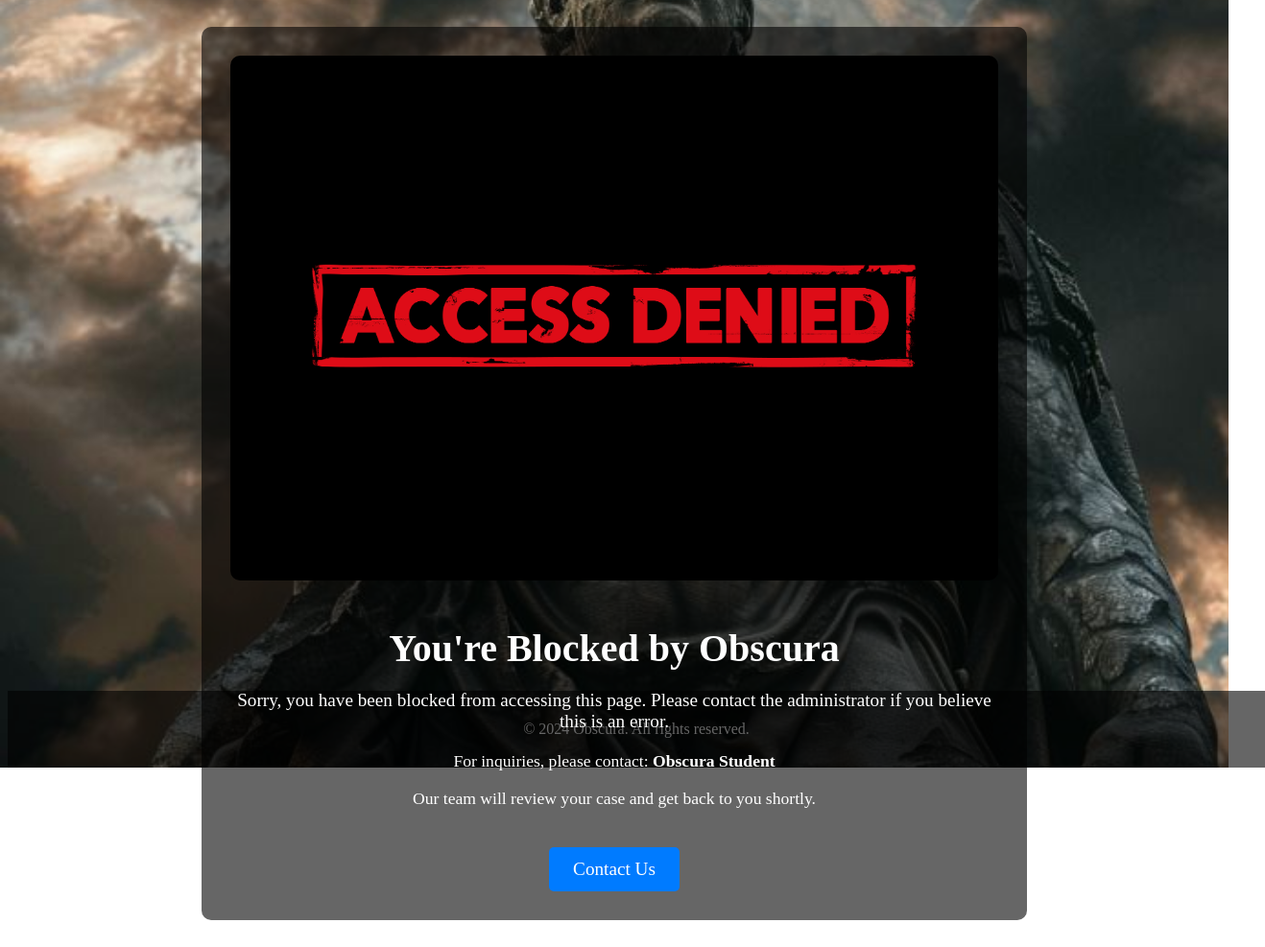
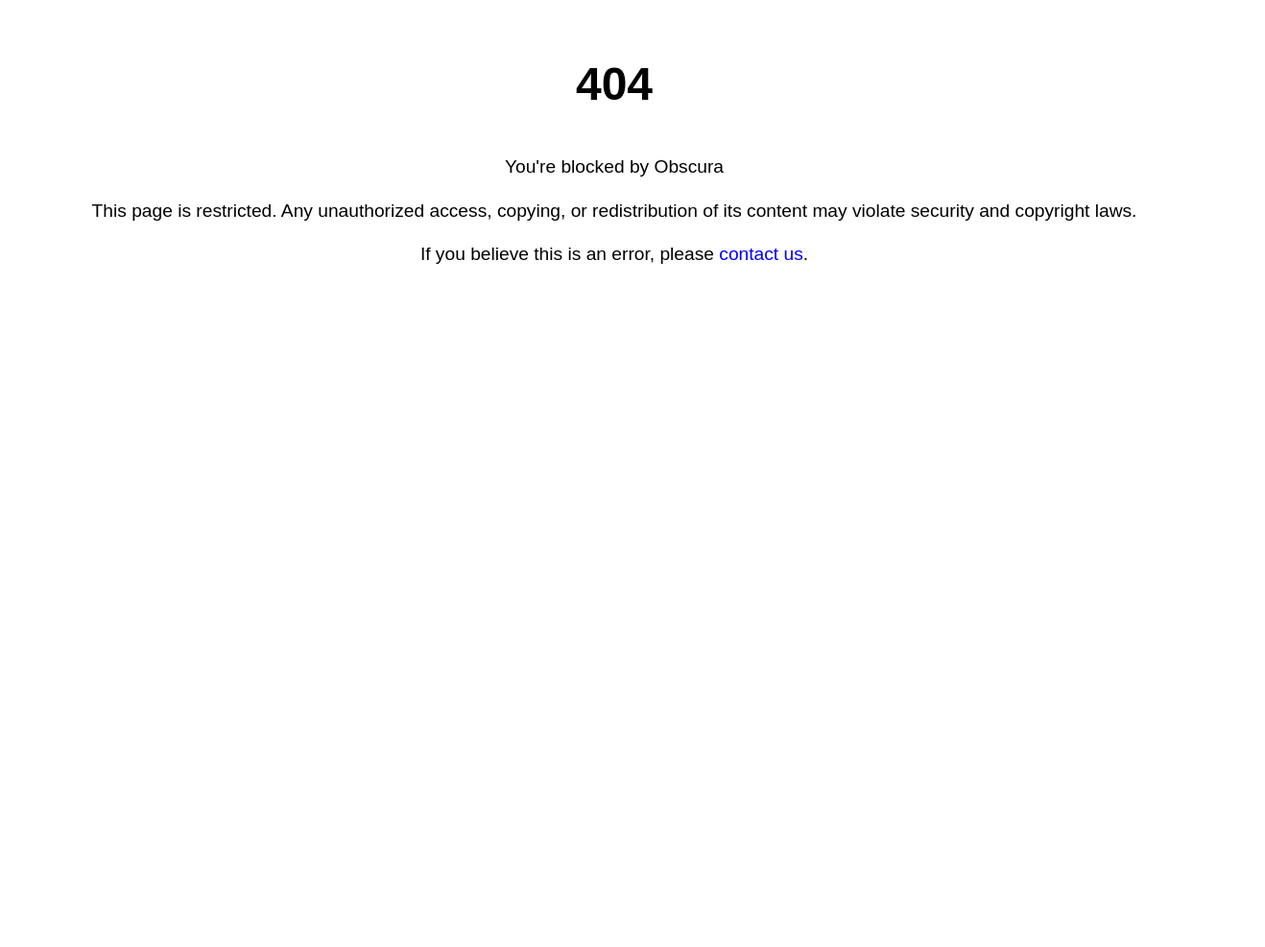
Before and after one commit to 9fdxh42-koq/blocked, a plain HTML site: page index.html in a window 1280 px wide. Shown: the whole page at 96% size, 1318 px wide, since content can reach past the window. After the commit the page ends 800 px from the top, so only its background shows below. Drawn offline with Linux system fonts and the light colour scheme.

Commit message:
Update index.html

```diff
--- a/index.html
+++ b/index.html
@@ -3,130 +3,38 @@
 <head>
     <meta charset="UTF-8">
     <meta name="viewport" content="width=device-width, initial-scale=1.0">
-    <title>You're Blocked by Obscura</title>
-    <link rel="stylesheet" href="styles.css">
-    <!-- Favicon -->
-    <link rel="icon" href="assets/images/favicon.ico" type="image/x-icon">
+    <title>404 - You're Blocked by Obscura</title>
     <style>
-        /* Style untuk gambar background */
-        .image-background {
-            position: absolute;
-            top: 0;
-            left: 0;
-            width: 100%;
-            height: 100%;
-            object-fit: cover; /* Membuat gambar mengisi seluruh area */
-            z-index: -1; /* Menempatkan gambar di belakang konten */
+        body {
+            margin: 0;
+            padding: 0;
+            font-family: Arial, sans-serif;
+            color: black;
+            background-color: white;
+            text-align: center;
+            line-height: 1.6;
         }
-
-        /* Menyesuaikan container agar tetap terlihat di atas gambar */
-        .container {
-            position: relative;
-            z-index: 1;
-            text-align: center;
-            color: white;
-            padding: 20px;
-            max-width: 1200px;
-            margin: 0 auto;
+        h1 {
+            font-size: 3em;
+            margin-top: 50px;
         }
-
-        /* Styling untuk pesan blok */
-        .block-message {
-            background: rgba(0, 0, 0, 0.6); /* Transparansi latar belakang untuk kontras dengan gambar */
-            padding: 30px;
-            border-radius: 10px;
-            max-width: 800px;
-            margin: 0 auto;
+        p {
+            font-size: 1.2em;
+            margin: 15px 0;
         }
-
-        .block-message h1 {
-            font-size: 2.5em;
-            margin-bottom: 20px;
+        a {
+            color: blue;
+            text-decoration: none;
         }
-
-        .block-message p {
-            font-size: 1.2em;
-            margin-bottom: 15px;
-        }
-
-        .details {
-            margin-top: 20px;
-        }
-
-        .details p {
-            font-size: 1.1em;
-        }
-
-        .link {
-            display: inline-block;
-            margin-top: 25px;
-            padding: 12px 25px;
-            background-color: #007bff;
-            color: white;
-            font-size: 1.2em;
-            text-decoration: none;
-            border-radius: 5px;
-            transition: background-color 0.3s ease;
-        }
-
-        .link:hover {
-            background-color: #0056b3;
-        }
-
-        /* Gambar */
-        .block-image-container {
-            position: relative;
-            display: inline-block;
-            margin-bottom: 20px;
-            background-color: black; /* Latar belakang hitam di belakang gambar */
-            padding: 15px;
-            border-radius: 10px;
-        }
-
-        .block-image {
-            width: 100%;
-            height: auto;
-            border-radius: 10px;
-        }
-
-        /* Footer */
-        footer {
-            text-align: center;
-            padding: 15px;
-            background-color: rgba(0, 0, 0, 0.6);
-            color: white;
-            position: absolute;
-            bottom: 0;
-            width: 100%;
+        a:hover {
+            text-decoration: underline;
         }
     </style>
 </head>
 <body>
-    <!-- Gambar background -->
-    <img class="image-background" src="assets/images/background.jpg" alt="Background Image">
-
-    <div class="container">
-        <div class="block-message">
-            <!-- Gambar header dengan latar belakang hitam -->
-            <div class="block-image-container">
-                <img src="assets/images/blocked-image.png" alt="Blocked Image" class="block-image">
-            </div>
-
-            <h1 class="title">You're Blocked by Obscura</h1>
-            <p class="message">Sorry, you have been blocked from accessing this page. Please contact the administrator if you believe this is an error.</p>
-
-            <div class="details">
-                <p class="contact-info">For inquiries, please contact: <strong>Obscura Student</strong></p>
-                <p class="support-info">Our team will review your case and get back to you shortly.</p>
-            </div>
-
-            <a href="https://wa.me/6285183343636" class="link">Contact Us</a>
-        </div>
-    </div>
-
-    <!-- Footer -->
-    <footer>
-        <p>&copy; 2024 Obscura. All rights reserved.</p>
-    </footer>
+    <h1>404</h1>
+    <p>You're blocked by Obscura</p>
+    <p>This page is restricted. Any unauthorized access, copying, or redistribution of its content may violate security and copyright laws.</p>
+    <p>If you believe this is an error, please <a href="https://wa.me/6285183343636" target="_blank">contact us</a>.</p>
 </body>
 </html>
```
